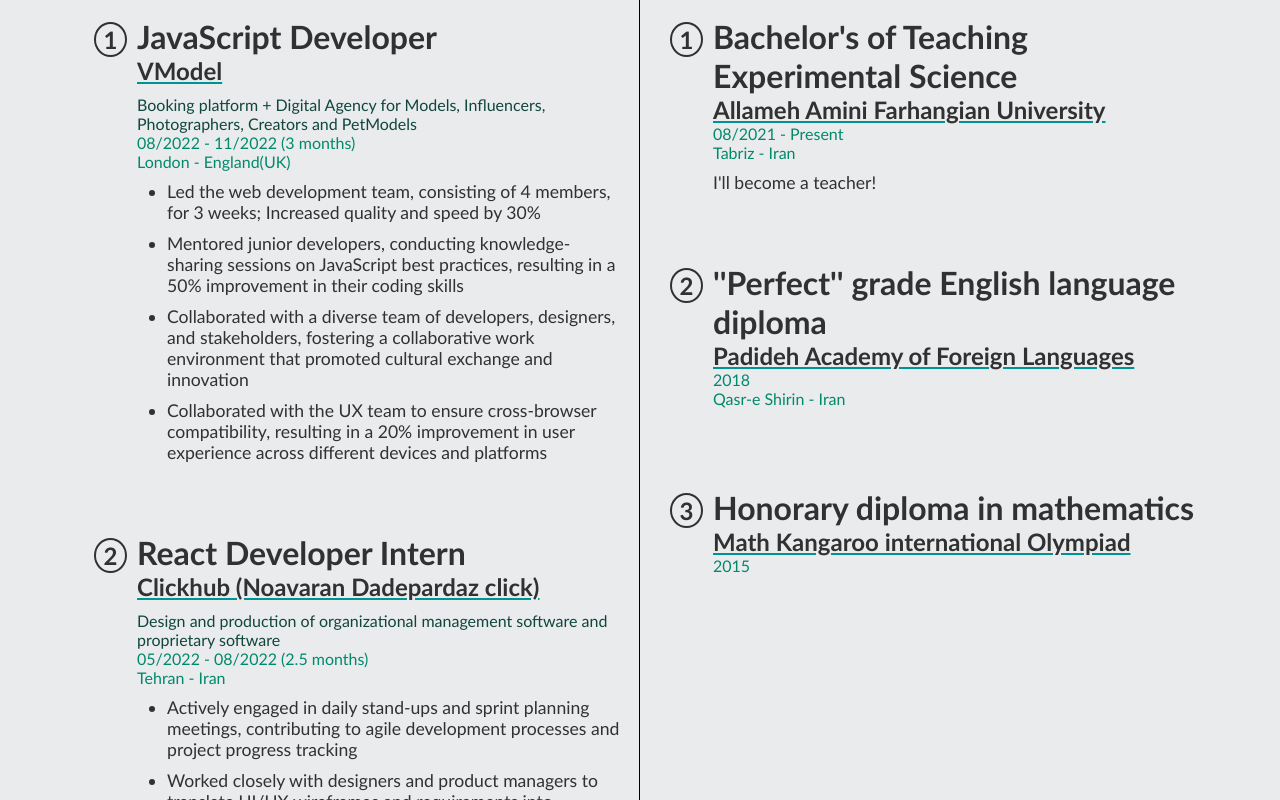
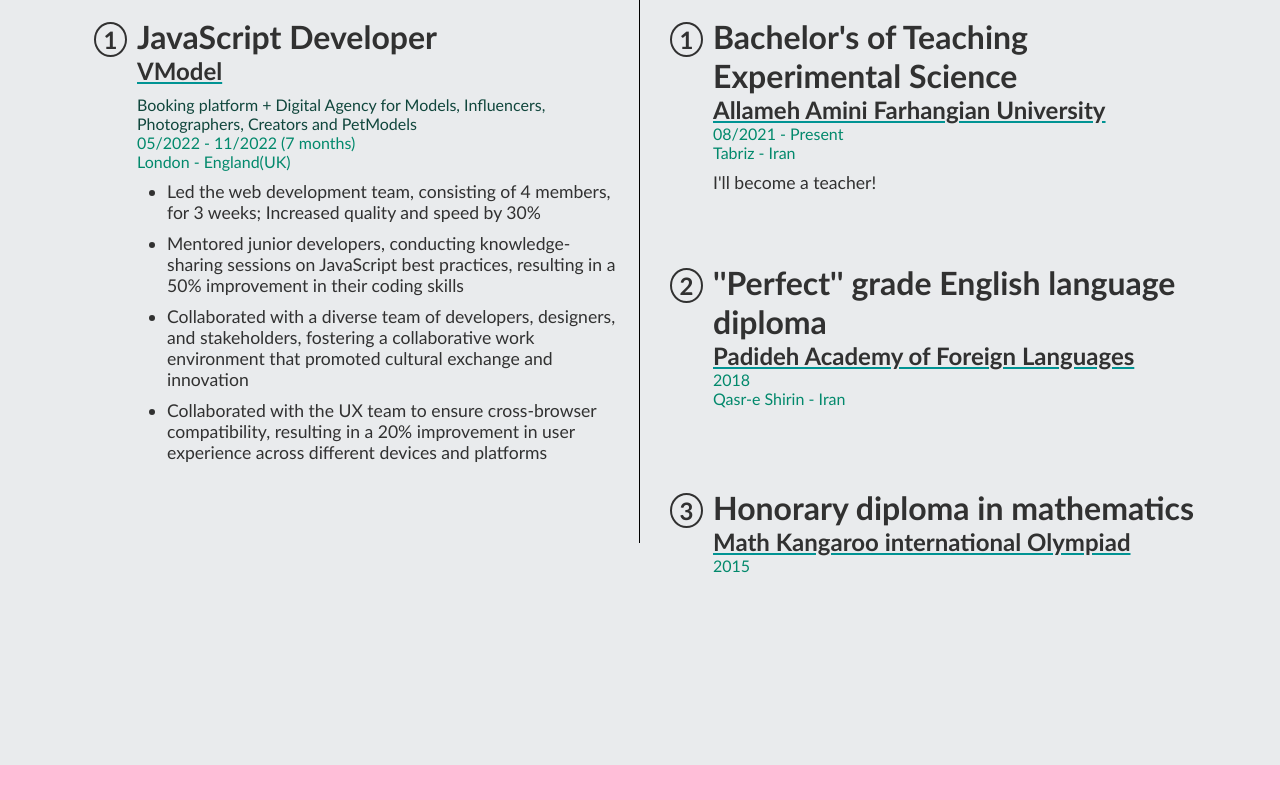
Before and after one commit to sina-olfati/sina-olfati-site, a React (Create React App) app: page /sina-olfati-site/resume in a window 1280 px wide. Shown: the part 3100-3900 px from the top of the page. Built offline with nearby package versions, Linux system fonts and the light colour scheme; a web font is replaced by a local one.

Commit message:
updated the work experience

```diff
--- a/public/assets/locales/en/translation.json
+++ b/public/assets/locales/en/translation.json
@@ -37,7 +37,7 @@
     "resume-work-work-vmodel-title": "JavaScript Developer",
     "resume-work-work-vmodel-place": "VModel",
     "resume-work-work-vmodel-place-describe": "Booking platform + Digital Agency for Models, Influencers, Photographers, Creators and PetModels",
-    "resume-work-work-vmodel-time": "08/2022 - 11/2022 (3 months)",
+    "resume-work-work-vmodel-time": "05/2022 - 11/2022 (7 months)",
     "resume-work-work-vmodel-workplace": "London - England(UK)",
     "resume-work-work-vmodel-about1": "Led the web development team, consisting of 4 members, for 3 weeks; Increased quality and speed by 30%",
     "resume-work-work-vmodel-about2": "Mentored junior developers, conducting knowledge-sharing sessions on JavaScript best practices, resulting in a 50% improvement in their coding skills",
--- a/public/assets/locales/fa/translation.json
+++ b/public/assets/locales/fa/translation.json
@@ -35,7 +35,7 @@
     "resume-work-work-vmodel-title": "توسعه دهنده جاوااسکریپت",
     "resume-work-work-vmodel-place": "VModel",
     "resume-work-work-vmodel-place-describe": "پلتفرم رزرو هنرمند + آژانس آنلاین برای مدل‌ها، اینفلوئنسرها، تولید کنندگان محتوا و حیوانات مدل",
-    "resume-work-work-vmodel-time": "مرداد 1401 - آبان 1401 (3 ماه)",
+    "resume-work-work-vmodel-time": "فروردین 1401 - آبان 1401 (7 ماه)",
     "resume-work-work-vmodel-workplace": "لندن - انگلیس",
     "resume-work-work-vmodel-about1": "رهبری تیم توسعه، متشکل از 4 عضو به مدت 3 هفته. 30% افزایش در کیفیت و سرعت",
     "resume-work-work-vmodel-about2": "منتورینگ دولوپرهای جونیور با کمک به یادگیری جاوااسکریپت. بهبودی 50% در مهارت‌هایشان",
--- a/src/components/resume/Work.tsx
+++ b/src/components/resume/Work.tsx
@@ -20,11 +20,11 @@ const work =[
     name: "vmodel",
     link: "https://vmodel.app"
   },
-  {
-    num: 2,
-    name: "clickhub",
-    link: "https://clickhub.ir"
-  },
+  // {
+  //   num: 2,
+  //   name: "clickhub",
+  //   link: "https://clickhub.ir"
+  // },
 ]
 
 const education =[
--- a/src/screens/Portfolio.tsx
+++ b/src/screens/Portfolio.tsx
@@ -71,7 +71,7 @@ const Portfolio = () => {
   const { t } = useTranslation()
 
   useEffect(() => {
-    // window.scrollTo(0, 0);
+    window.scrollTo(0, 0);
     setLanguage(localStorage.getItem("i18nextLng"))
   }, [localStorage.getItem("i18nextLng")])
 
```
